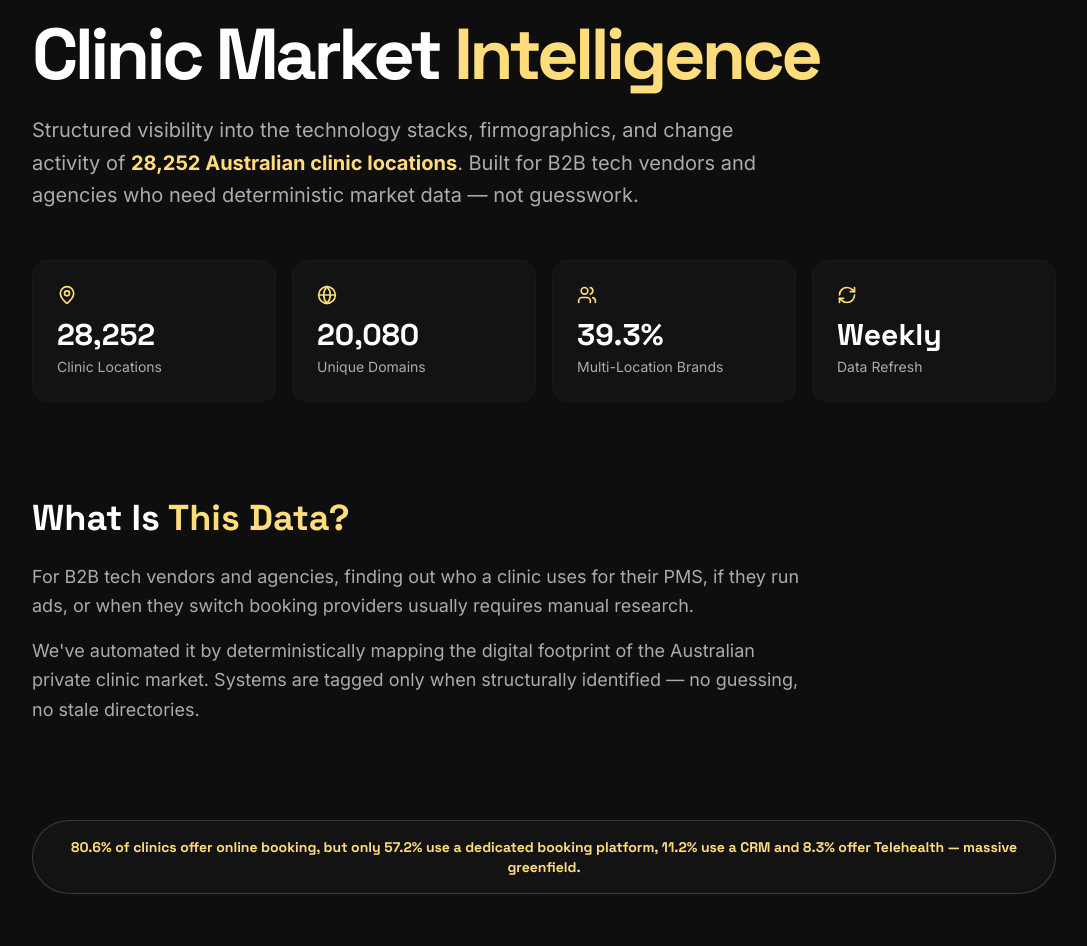
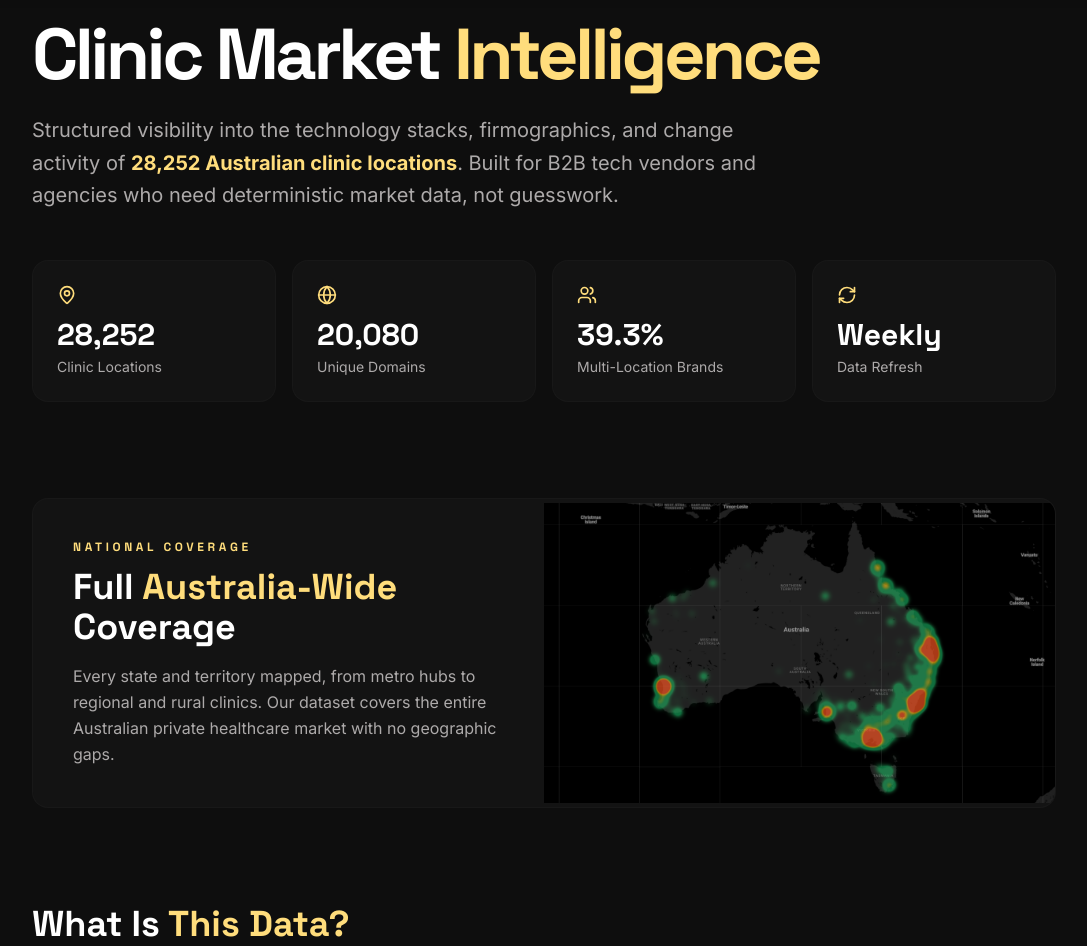
Before and after one commit to alexkocev/yoluko_website, a Next.js app: page /clinic-intelligence in a window 1280 px wide. Shown: the part 146-1092 px from the top of the page, without its empty margins (96-1183 px from the left). Built offline with nearby package versions, Linux system fonts and the light colour scheme; no server answers.

Commit message:
added a aus map

```diff
--- a/src/app/clinic-intelligence/page.tsx
+++ b/src/app/clinic-intelligence/page.tsx
@@ -18,7 +18,7 @@ import {
 import { Footer } from "@/components/Footer";
 
 export const metadata: Metadata = {
-  title: "Clinic Market Intelligence — Australian Healthcare Data",
+  title: "Clinic Market Intelligence | Australian Healthcare Data",
   description:
     "28,252 Australian clinic locations mapped. Tech stacks, firmographics, migration alerts, and decision-maker contacts for B2B SaaS vendors and agencies.",
 };
@@ -147,7 +147,7 @@ export default function ClinicIntelligencePage() {
             <p className="text-xl text-on-surface-variant max-w-3xl leading-relaxed mb-8">
               Structured visibility into the technology stacks, firmographics, and change activity of{" "}
               <span className="text-primary font-bold">28,252 Australian clinic locations</span>.
-              Built for B2B tech vendors and agencies who need deterministic market data — not guesswork.
+              Built for B2B tech vendors and agencies who need deterministic market data, not guesswork.
             </p>
 
             <div className="grid grid-cols-2 md:grid-cols-4 gap-4 mt-12">
@@ -170,6 +170,36 @@ export default function ClinicIntelligencePage() {
           </div>
         </section>
 
+        {/* Coverage Map */}
+        <section className="px-6 lg:px-8 mb-24">
+          <div className="max-w-5xl mx-auto">
+            <div className="bg-surface-container-low rounded-2xl border border-outline-variant/10 overflow-hidden">
+              <div className="grid md:grid-cols-2 items-center">
+                <div className="p-8 lg:p-10">
+                  <span className="text-primary font-label font-bold uppercase tracking-[0.3em] text-xs mb-3 block">
+                    National Coverage
+                  </span>
+                  <h2 className="text-3xl lg:text-4xl font-headline font-black text-on-surface mb-4">
+                    Full <span className="text-primary">Australia-Wide</span> Coverage
+                  </h2>
+                  <p className="text-on-surface-variant leading-relaxed">
+                    Every state and territory mapped, from metro hubs to regional and rural clinics.
+                    Our dataset covers the entire Australian private healthcare market with no geographic gaps.
+                  </p>
+                </div>
+                <div className="relative min-h-[300px]">
+                  {/* eslint-disable-next-line @next/next/no-img-element */}
+                  <img
+                    src="/images/aus_map.png"
+                    alt="Heatmap of Australian clinic coverage across all states and territories"
+                    className="w-full h-full object-cover absolute inset-0"
+                  />
+                </div>
+              </div>
+            </div>
+          </div>
+        </section>
+
         {/* What It Is */}
         <section className="px-6 lg:px-8 mb-24">
           <div className="max-w-5xl mx-auto">
@@ -183,7 +213,7 @@ export default function ClinicIntelligencePage() {
             <p className="text-on-surface-variant text-lg leading-relaxed max-w-3xl">
               We&apos;ve automated it by deterministically mapping the digital footprint of the
               Australian private clinic market. Systems are tagged only when structurally
-              identified — no guessing, no stale directories.
+              identified. No guessing, no stale directories.
             </p>
           </div>
         </section>
@@ -193,7 +223,7 @@ export default function ClinicIntelligencePage() {
           <div className="max-w-5xl mx-auto">
             <div className="bg-surface-container-low p-4 rounded-xl border border-primary/20 mb-4">
               <p className="text-primary text-sm font-label font-bold text-center">
-                80.6% of clinics offer online booking, but only 57.2% use a dedicated booking platform, 11.2% use a CRM and 8.3% offer Telehealth — massive greenfield.
+                80.6% of clinics offer online booking, but only 57.2% use a dedicated booking platform, 11.2% use a CRM and 8.3% offer Telehealth. Massive greenfield.
               </p>
             </div>
           </div>
@@ -240,7 +270,7 @@ export default function ClinicIntelligencePage() {
               PMS / EHR <span className="text-primary">Market Share</span>
             </h2>
             <p className="text-on-surface-variant mb-8">
-              Over 56% of clinics expose no public PMS signal — representing a massive greenfield opportunity.
+              Over 56% of clinics expose no public PMS signal, representing a massive greenfield opportunity.
             </p>
             <div className="overflow-x-auto">
               <table className="w-full text-left">
@@ -406,7 +436,7 @@ export default function ClinicIntelligencePage() {
                 </h3>
                 <p className="text-on-surface-variant text-sm leading-relaxed">
                   Need to know if a clinic specifically mentions &quot;Bulk Billing&quot; or &quot;NDIS&quot;?
-                  We own the scrapers in-house — tell us what you need and we&apos;ll run a custom
+                  We own the scrapers in-house. Tell us what you need and we&apos;ll run a custom
                   scrape for your extract.
                 </p>
               </div>
@@ -419,9 +449,9 @@ export default function ClinicIntelligencePage() {
           <div className="max-w-5xl mx-auto">
             <div className="grid md:grid-cols-2 lg:grid-cols-4 gap-4">
               {[
-                { icon: RefreshCw, title: "Fresh Data", desc: "Regularly refreshed — reflects the live market, not stale directories." },
+                { icon: RefreshCw, title: "Fresh Data", desc: "Regularly refreshed to reflect the live market, not stale directories." },
                 { icon: Shield, title: "Deterministic", desc: "Systems tagged only when structurally identified in the public footprint." },
-                { icon: Search, title: "Greenfield Signal", desc: "A null result means no public signal — itself a qualification for outbound." },
+                { icon: Search, title: "Greenfield Signal", desc: "A null result means no public signal, itself a qualification for outbound." },
                 { icon: Shield, title: "Public Data Only", desc: "All signals from publicly exposed sources. No patient-level data collected." },
               ].map((principle) => {
                 const Icon = principle.icon;
```
Also changed, not shown: public/images/aus_map.png (added).
